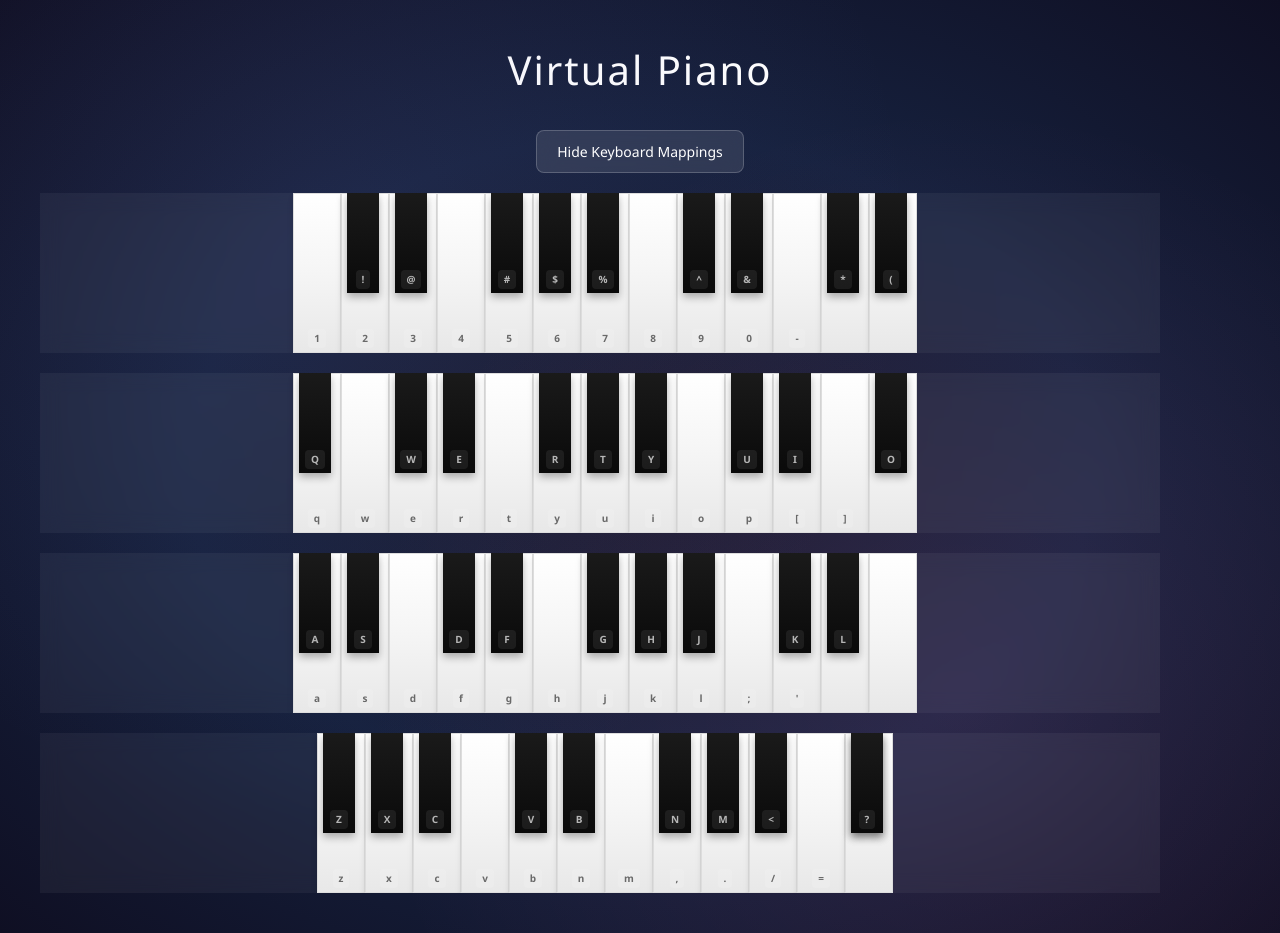
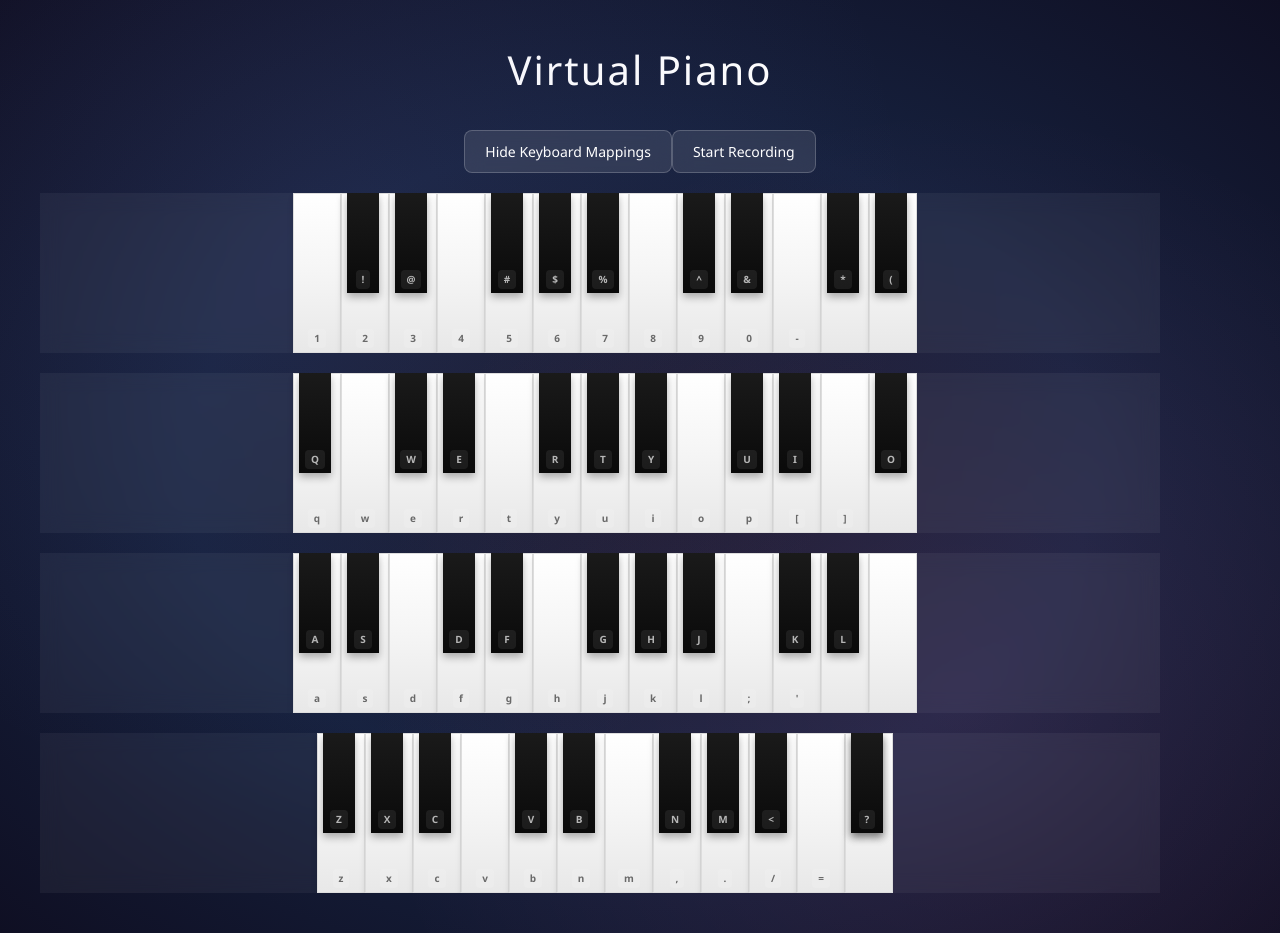
Before and after one commit to aryanbatras/online-piano, a Next.js app: page / in a window 1280 px wide. Built offline with nearby package versions, Linux system fonts and the light colour scheme; no server answers.

Commit message:
basic recording working

```diff
--- a/package.json
+++ b/package.json
@@ -11,13 +11,15 @@
   "dependencies": {
     "next": "16.1.6",
     "react": "19.2.3",
-    "react-dom": "19.2.3"
+    "react-dom": "19.2.3",
+    "recordrtc": "^5.6.2"
   },
   "devDependencies": {
     "@tailwindcss/postcss": "^4",
     "@types/node": "^20",
     "@types/react": "^19",
     "@types/react-dom": "^19",
+    "@types/recordrtc": "^5.6.15",
     "babel-plugin-react-compiler": "1.0.0",
     "eslint": "^9",
     "eslint-config-next": "16.1.6",
--- a/src/components/piano/Piano.tsx
+++ b/src/components/piano/Piano.tsx
@@ -1,4 +1,5 @@
 import { pianoRows } from "@/data/pianoData";
+import { useAudioRecorder } from "@/hooks/useAudioRecorder";
 import { usePianoSystem, usePianoUI } from "@/hooks/piano";
 import styles from "@/styles/Piano.module.css";
 import { PianoRow } from "./row";
@@ -6,12 +7,16 @@ import { PianoRow } from "./row";
 export default function Piano() {
   const { activeKeys, handleKeyPressed, handleKeyReleased } = usePianoSystem();
   const { toggleKeyMap, showKeyMap } = usePianoUI();
+  const { toggleRecord, isRecording } = useAudioRecorder();
   return (
     <div className={styles.pianoContainer}>
       <div className={styles.pianoTitle}>Virtual Piano</div>
       <div className={styles.toggleContainer}>
         <button className={styles.toggleButton} onClick={toggleKeyMap}>
           {showKeyMap ? "Hide" : "Show"} Keyboard Mappings
+        </button>
+        <button className={styles.toggleButton} onClick={toggleRecord}>
+          {isRecording ? "Stop" : "Start"} Recording
         </button>
       </div>
       <div className={styles.piano}>
--- /dev/null
+++ b/src/hooks/useAudioRecorder.ts
@@ -0,0 +1,112 @@
+/* eslint-disable @typescript-eslint/no-explicit-any */
+import { useEffect, useRef, useState } from 'react';
+import RecordRTC, { StereoAudioRecorder, State } from 'recordrtc';
+
+export const useAudioRecorder = () => {
+  const [recordingTime, setRecordingTime] = useState(0);
+  const [recordingStatus, setRecordingStatus] = useState<State>();
+  const [isRecording, setIsRecording] = useState(false);
+
+  const intervalRef = useRef<any>(null);
+  const recorderRef = useRef<any>(null);
+
+  const startRecording = () => {
+    navigator.mediaDevices
+      .getUserMedia({ audio: true })
+      .then((microphone) => {
+        recorderRef.current = new RecordRTC(microphone, {
+          type: 'audio',
+          recorderType: StereoAudioRecorder,
+          desiredSampRate: 16000,
+          disableLogs: true,
+        });
+
+        recorderRef.current.startRecording();
+        recorderRef.current.microphone = microphone;
+        setRecordingStatus('recording');
+        setIsRecording(true);
+      })
+      .catch((error) => {
+        alert('Unable to access your microphone.');
+        console.error(error);
+      });
+  };
+
+  const stopRecording = (
+    callBack?: (blob?: Blob, blobURL?: string) => void
+  ) => {
+    recorderRef.current?.stopRecording((blobURL: string) => {
+      recorderRef.current.microphone.stop();
+      setRecordingStatus('stopped');
+      setIsRecording(false);
+      setRecordingTime(0);
+      callBack?.(recorderRef.current?.getBlob(), blobURL);
+    });
+  };
+
+  const pauseRecording = () => {
+    recorderRef.current?.pauseRecording();
+    setRecordingStatus('paused');
+    setIsRecording(false);
+  };
+
+  const resumeRecording = () => {
+    recorderRef.current?.resumeRecording();
+    setRecordingStatus('recording');
+    setIsRecording(true);
+  };
+
+  const saveRecording = (fileName?: string) => {
+    recorderRef.current?.save(fileName);
+  };
+
+  const getBlob = (): Blob => {
+    return recorderRef.current?.getBlob();
+  };
+
+  const toggleRecord = () => {
+    if (isRecording || recordingStatus === 'recording') {
+      stopRecording((blob, blobURL) => {
+        if (blob) {
+          const url = URL.createObjectURL(blob);
+          const a = document.createElement('a');
+          a.href = url;
+          a.download = `piano-recording-${Date.now()}.wav`;
+          document.body.appendChild(a);
+          a.click();
+          document.body.removeChild(a);
+          URL.revokeObjectURL(url);
+        }
+      });
+    } else {
+      startRecording();
+    }
+  };
+
+  useEffect(() => {
+    if (recordingStatus == 'recording') {
+      intervalRef.current = setInterval(() => {
+        setRecordingTime((prev) => prev + 1);
+      }, 1000);
+    }
+
+    if (!recordingStatus || recordingStatus == 'stopped') {
+      clearInterval(intervalRef.current!);
+    }
+
+    return () => clearInterval(intervalRef.current!);
+  }, [recordingStatus]);
+
+  return {
+    recordingStatus,
+    recordingTime,
+    isRecording,
+    startRecording,
+    stopRecording,
+    pauseRecording,
+    resumeRecording,
+    saveRecording,
+    getBlob,
+    toggleRecord,
+  };
+};
--- a/src/pages/index.tsx
+++ b/src/pages/index.tsx
@@ -1,5 +1,10 @@
-import { Piano } from "@/components/piano";
+import dynamic from 'next/dynamic';
 
-export default function Home() {
+const Piano = dynamic(() => import('../components/piano/Piano'), {
+  ssr: false,
+});
+
+export function PianoPage() {
   return <Piano />;
 }
+export default PianoPage;
```
Also changed, not shown: tsconfig.json (+17 -4 lines), 1 other file (tests, documents, lock files or other folders).
